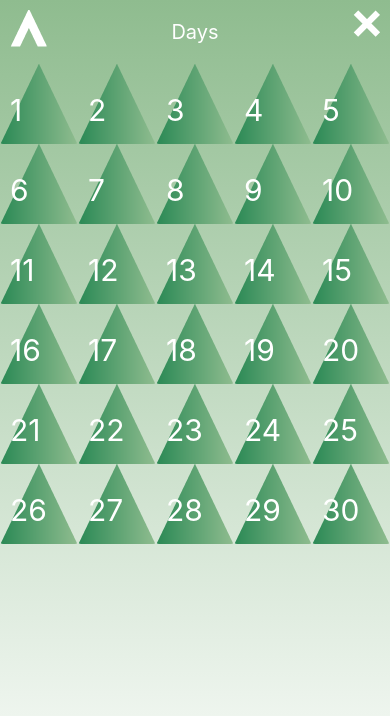
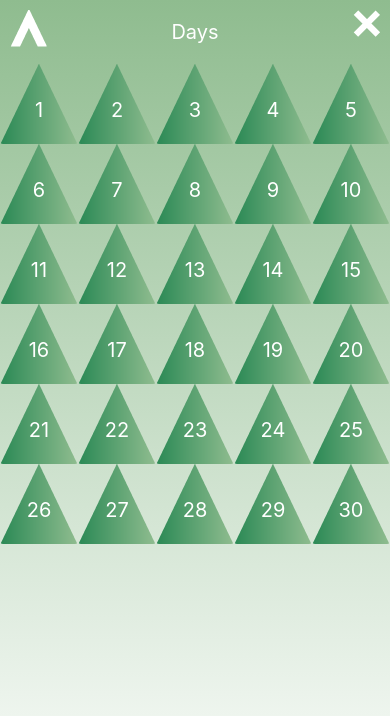
Before and after one commit to pwolf888/CalendarApp, a website: page calendar/www/index.html in a window 390 px wide. Both pictures are taken after a click on the element 53 px from the left and 525 px from the top of the page. Shown: the top 716 px of the page. Drawn offline with Linux system fonts and the light colour scheme; some packages are replaced by stand-ins of ours.

Commit message:
Finished All the css, just need to comment code.

```diff
--- a/calendar/www/css/index.css
+++ b/calendar/www/css/index.css
@@ -259,6 +259,17 @@ ons-toolbar {
     background-image: url("../img/triTagYellow-10.png");
 }
 
+/*DayPage Css*/
+.dayStyle {
+    background-image: url("../img/tri_sml-03.png");
+    width: 78px;
+    height: 80px;
+    text-align: center;
+    background-repeat: no-repeat;
+    color: white;
+    font-size: 20px;
+    padding-top: 30px;
+}
 
 /*MonthPage Css*/
 .monthStyle {
--- a/calendar/www/js/index.js
+++ b/calendar/www/js/index.js
@@ -180,7 +180,7 @@ function AddDaysPage() {
 
     var daysOfMonth = 31;
     for(var i=1; i < daysOfMonth; i++){
-        $("<ons-button modifier='quiet' class='triButtonSml'>"+i+"</ons-button>").appendTo(self.$page);
+        $("<ons-button modifier='quiet' class='dayStyle'>"+i+"</ons-button>").appendTo(self.$page);
 
     }
 
```
